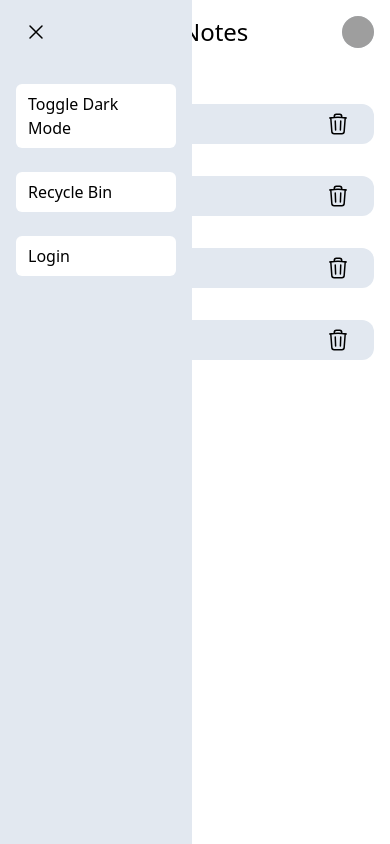
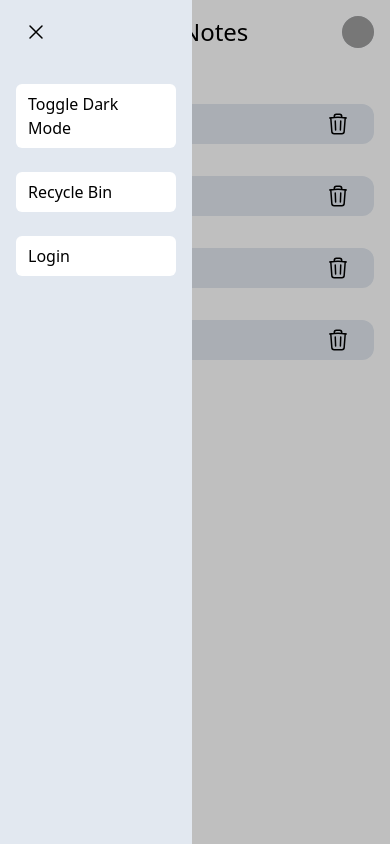
Before and after one commit to Olivoz/Notes-Wood-Ridge, a Vue app in the folder app/: page / in a window 390 px wide. Both pictures are taken after a click on the button "Open main menu". Built offline with nearby package versions, Linux system fonts and the light colour scheme; grey boxes are pictures that could not be loaded.

Commit message:
Darken screen with sidebar (mobile only)

```diff
--- a/app/src/App.vue
+++ b/app/src/App.vue
@@ -26,9 +26,25 @@ export default {
 </script>
 
 <template>
+  <Transition
+    as="template"
+    enter="duration-300 ease-out"
+    enter-from="opacity-0"
+    enter-to="opacity-100"
+    leave="duration-200 ease-in"
+    leave-from="opacity-100"
+    leave-to="opacity-0"
+  >
+    <div
+      :class="[sidebarOpen ? 'z-10' : 'hidden']"
+      class="fixed inset-0 bg-black bg-opacity-25 sm:hidden"
+      @click="sidebarOpen = !sidebarOpen"
+    ></div>
+  </Transition>
+
   <div class="flex h-full w-full">
     <aside
-      :class="[sidebarOpen ? 'w-48' : 'w-0']"
+      :class="[sidebarOpen ? 'w-48 z-20' : 'w-0']"
       class="overflow-hidden h-full bg-slate-200 flex-shrink-0 sm:w-48 absolute sm:relative transition-width"
     >
       <div class="mt-14 p-4 overflow-hidden">
@@ -47,6 +63,7 @@ export default {
       <header class="flex justify-center items-center p-4">
         <!-- Mobile menu button-->
         <button
+          :class="[sidebarOpen ? 'z-20' : '']"
           class="absolute left-4 rounded-md p-2 sm:hidden hover:bg-slate-300"
           type="button"
           @click="sidebarOpen = !sidebarOpen"
```
